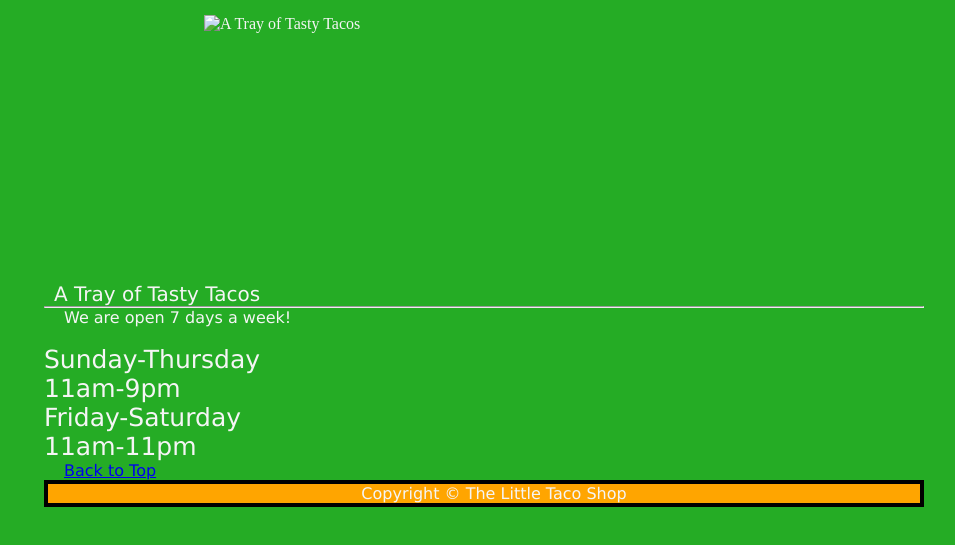
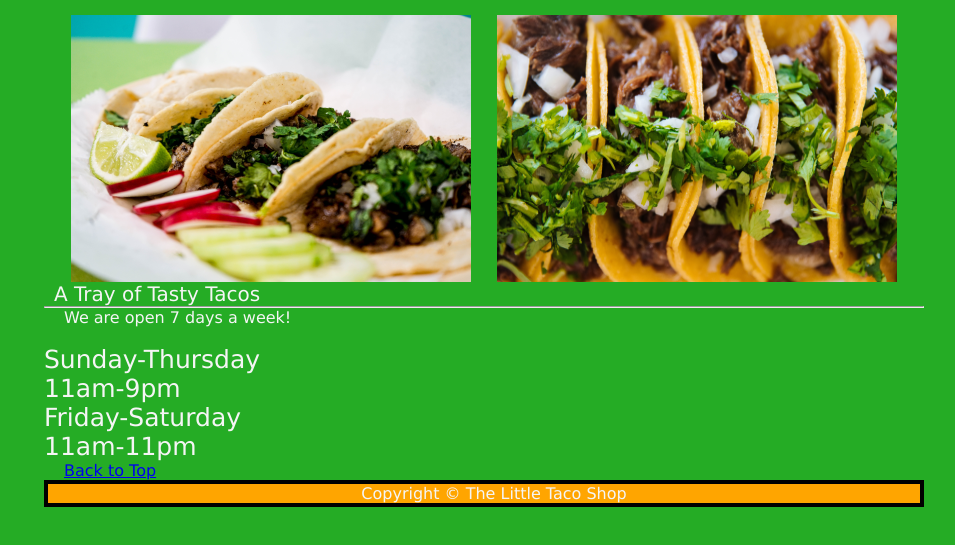
Before and after one commit to TKD5/littleTacoShop, a plain HTML site: page hours.html in a window 1280 px wide. Shown: the part 165-710 px from the top of the page, without its empty margins (156-1111 px from the left). Drawn offline with Linux system fonts and the light colour scheme; the site is published under a folder, as on GitHub Pages, so addresses that start at the root find nothing.

Commit message:
Update hours.html
Fixed the images problem

```diff
--- a/hours.html
+++ b/hours.html
@@ -26,8 +26,8 @@
 <br>
 <figure>
     <div class="picture">
-        <img src="/img/tacos_tray_400x267.png" alt="A Tray of Tasty Tacos" title="We love trays of tacos!" width="400" height="267">
-        <img src="/img/tacos_close_up_400x260.png" alt="">
+        <img src="img/tacos_tray_400x267.png" alt="A Tray of Tasty Tacos" title="We love trays of tacos!" width="400" height="267">
+        <img src="img/tacos_close_up_400x260.png" alt="">
     </div>
     <figcaption>A Tray of Tasty Tacos</figcaption>
 </figure>
```
